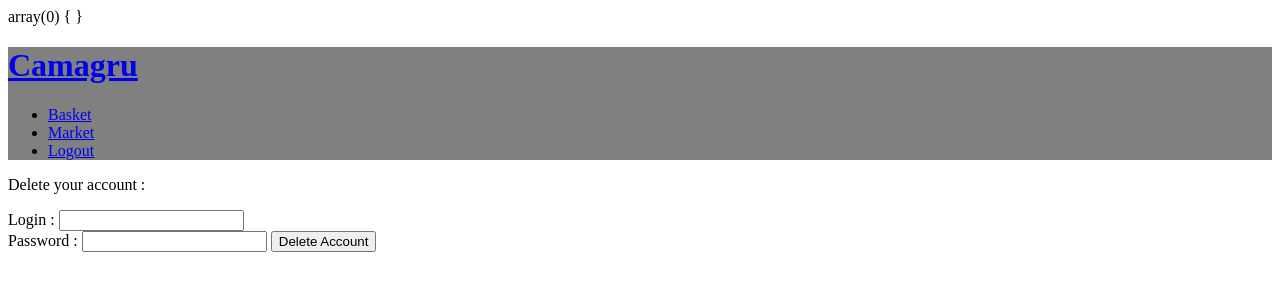
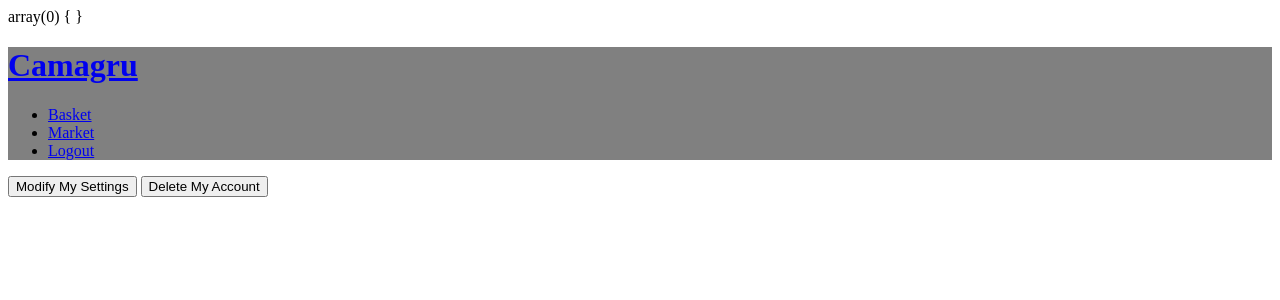
Before and after one commit to Halias3422/rush00PiscinePHP2019, a PHP site: page /userSession/settings.php in a window 1280 px wide. Shown: the top 300 px of the page. Run offline with PHP 8.4, Linux system fonts and the light colour scheme.

Commit message:
settings

```diff
--- a/loginSystem/login.php
+++ b/loginSystem/login.php
@@ -54,7 +54,7 @@ if (isset($_POST['login']))
 		die("Error4 : " . mysqli_stmt_error($stmt));
 	mysqli_stmt_fetch($stmt);
 	mysqli_shutdown($stmt, $mysqli);
-	if (hash("whirlpool", $password) == $sql_passwd)
+	if (hash("MD5", $password) == $sql_passwd)
 	{
 		$_SESSION['login'] = $sql_login;
 		$_SESSION['modo'] = $sql_modo;
--- a/userSession/settings.php
+++ b/userSession/settings.php
@@ -2,6 +2,7 @@
 
 session_start();
 var_dump($_SESSION);
+include ("../function/mysqli_function.php");
 
 ?>
 
@@ -16,93 +17,72 @@ var_dump($_SESSION);
 	</head>
 
 	<body>
-		<header>
-
 	<div style="background-color: grey">
 		<h1><a href="#">Camagru</a></h1>
-
 		<ul>
 			<li><a href="./panier.php?user=log">Basket</a></li>
 			<li><a href="./index.php">Market</a></li>
 			<input type="hidden" name="logout" value="">
 			<li><a href="./logout.php">Logout</a></li>
 		</ul>
+	</div>
+</i><form method="post" enctype="multipart/form-data">
+	<input type='submit' name='modify_account' value='Modify My Settings'/>
+	<input type='submit' name='delete_account' value='Delete My Account'/>
+</form>
+<?php
+if (isset($_POST) && isset($_POST['modify_account']))
+	header("Location: ./settings.php?page=modify_account");
+if (isset($_POST) && isset($_POST['delete_account']))
+	header("Location: ./settings.php?page=delete_account");
+?>
 
-	</div>
+<?PHP
+if (isset($_GET) && isset($_GET['page']) && $_GET['page'] == "delete_account")
+{
+?>
 	<div class="login">
 		<form action="./settings.php" method="POST">
-		<p>Delete your account :</p>
-		Login : <input name="login" value="" required />
-		<br />
-		Password : <input type="password" name="passwd" value="" required />
-		<input type="submit" name="action" value="Delete Account" />
+			<label for="titre">Login</label><br>
+			<input type="text" name="login" required> <br><br>
+			<label for="titre">Password</label><br>
+			<input type="password" name="passwd" required> <br><br>
+			<input type="submit" name="action" value="DEFINITIVELY DELETE MY ACCOUNT" />
 		</form>
-
+	</div>
+<?PHP
+}
+else if (isset($_GET) && isset($_GET['page']) && $_GET['page'] == "modify_account")
+{
+?>
+	<div class="login">
+		<form action="./settings.php" method="POST">
+			<label for="titre">First Name</label><br>
+			<input type="text" name="first_name" required> <br><br>
+			<label for="titre">Last Name</label><br>
+			<input type="text" name="last_name" required> <br><br>
+			<label for="titre">Email</label><br>
+			<input type="email" name="email" required> <br><br>
+			<label for="titre">Password</label><br>
+			<input type="password" name="passwd" required> <br><br>
+			<input type="submit" name="action" value="Modify My Data" />
+		</form>
+	</div>
 <?php
-
+}
 if (isset($_POST['login']) && isset($_POST['passwd']) && isset($_POST['action']) && isset($_SESSION['login']))
 {
-	//envoyer post data a la base de donnee et verifier si check;
-	$mysqli = mysqli_connect("mysql", "root", "rootpass", "rush");
-	if (!$mysqli) {
-		echo "Erreur : Impossible de se connecter à MySQL." . PHP_EOL;
-		echo "Errno de débogage : " . mysqli_connect_errno() . PHP_EOL;
-		echo "Erreur de débogage : " . mysqli_connect_error() . PHP_EOL;
-		exit;
-	}
-	$query = "SELECT `login`,`password` FROM `user` WHERE `login` = ?  ";
-	$login = $_POST['login'];
-	$passwd = $_POST['passwd'];
-	if (($stmt = mysqli_prepare($mysqli, $query)) === FALSE)
-		die("Error1 : " . mysqli_error($mysqli));
-	if (mysqli_stmt_bind_param($stmt, "s", $login) === FALSE)
-		die("Error2 : " . mysqli_stmt_error($stmt));
-	if (mysqli_stmt_execute($stmt) === FALSE)
-		die("Error3 : " . mysqli_stmt_error($stmt));
-	if (mysqli_stmt_bind_result($stmt, $sql_login, $sql_passwd) === FALSE)
-		die("Error4 : " . mysqli_stmt_error($stmt));
-	if (!mysqli_stmt_fetch($stmt))
-		echo "Login or Password invalid, Please try again\n";
-	else
+	if (isset($_GET))
 	{
-		mysqli_stmt_close($stmt);
-		if (mysqli_errno($mysqli))
-			die("Error4 : " . mysqli_stmt_error($stmt));
-		mysqli_close($mysqli);
-		if (hash("md5", $passwd) == $sql_passwd && $login == $_SESSION['login'])
-		{
-			$mysqli = mysqli_connect("mysql", "root", "rootpass", "rush");
-			if (!$mysqli)
-			{
-				echo "Erreur : Impossible de se connecter à MySQL." . PHP_EOL;
-				echo "Errno de débogage : " . mysqli_connect_errno() . PHP_EOL;
-				echo "Erreur de débogage : " . mysqli_connect_error() . PHP_EOL;
-				exit;
-			}
-			$query = "DELETE FROM `user` WHERE `login` = ? ";
-			if (($stmt = mysqli_prepare($mysqli, $query)) === FALSE)
-				die("Error1 : " . mysqli_error($mysqli));
-			if (mysqli_stmt_bind_param($stmt, "s", $login) === FALSE)
-				die("Error2 : " . mysqli_stmt_error($stmt));
-			if (mysqli_stmt_execute($stmt) === FALSE)
-				die("Error 3 : " . mysqli_stmt_error($stmt));
-			mysqli_stmt_close($stmt);
-			if (mysqli_errno($mysqli))
-				die("Error4 : " . mysqli_stmt_error($stmt));
-			mysqli_close($mysqli);
-			if(session_destroy())
-				header("location: ../index.php");
-		}
-		else
-			echo "ELSE DE ROGER\n";
+		if (isset($_GET['modify_account']))
+			modify_user();
+		if (isset($_GET['delete_account']))
+			delete_user();
 	}
 }
-
-
 ?>
 
 <!DOCTYPE html>
-	</div>
-	</body></html>
+
 	</body>
 	</html>
```
Also changed, not shown: function/mysqli_function.php (+57 -2 lines).
